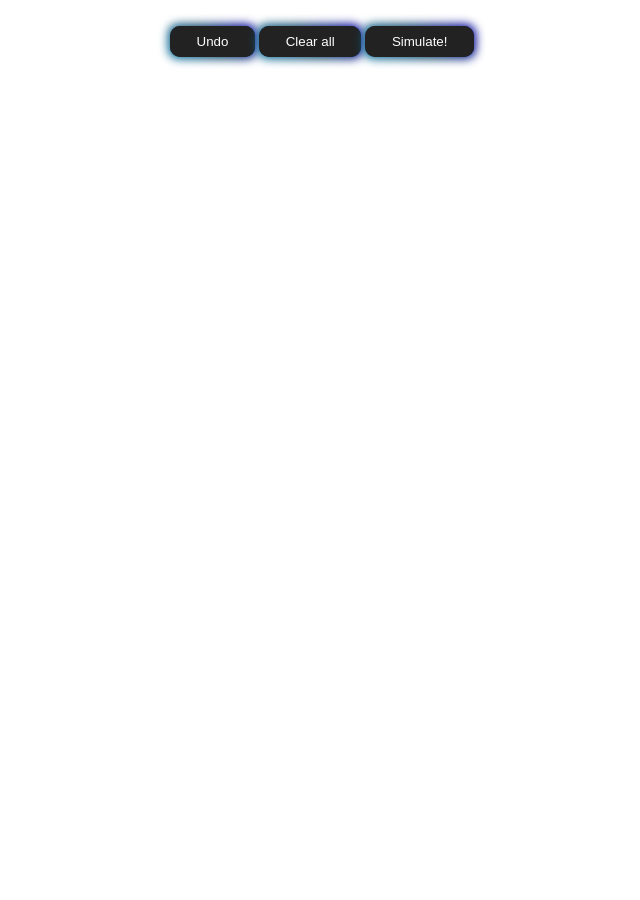
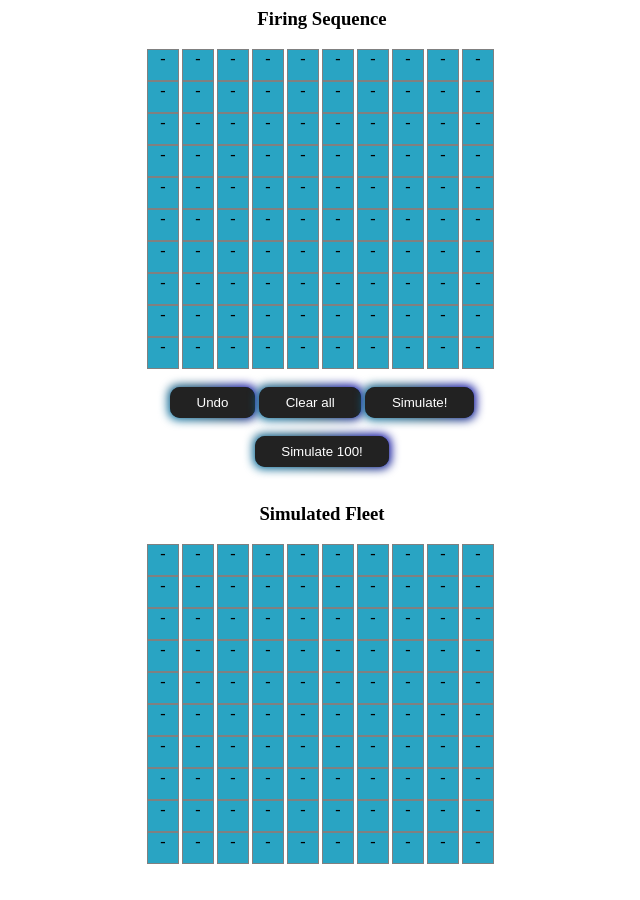
Before and after one commit to wcasper/math180fall2022, a Jekyll site: the page _modules/battleship/battle-simulator.html, which Jekyll copies as it is, in a window 1280 px wide. Shown: the whole page, without its empty margins (318-958 px from the left). Built offline with Jekyll 4.4.1, drawn with Linux system fonts in a browser that asks for light colours.

Commit message:
debug 100 sims

```diff
--- a/_modules/battleship/battle-simulator.html
+++ b/_modules/battleship/battle-simulator.html
@@ -8,6 +8,7 @@
 
 
 <center>
+<h3>Firing Sequence</h3>
 <div id="firing-order">
 </div>
 </center>
@@ -21,6 +22,12 @@
 
 <br/>
 <center>
+<button id='simulate100' class="button-85" role="button">Simulate 100!</button>
+</center>
+
+<br/>
+<center>
+<h3>Simulated Fleet</h3>
 <div id="battleship-fleet">
 </div>
 </center>
@@ -33,5 +40,6 @@
 
 
 
+
 <script src='battle-simulator.js'></script>
 </body>
--- a/_modules/battleship/battle-simulator.js
+++ b/_modules/battleship/battle-simulator.js
@@ -285,7 +285,7 @@
 }
 
 function simulate100Battles() {
-  for(i=0; i < 100; i++) {
+  for(ii=0; ii < 100; ii++) {
     simulateBattle();
-  }
+  };
 }
```
